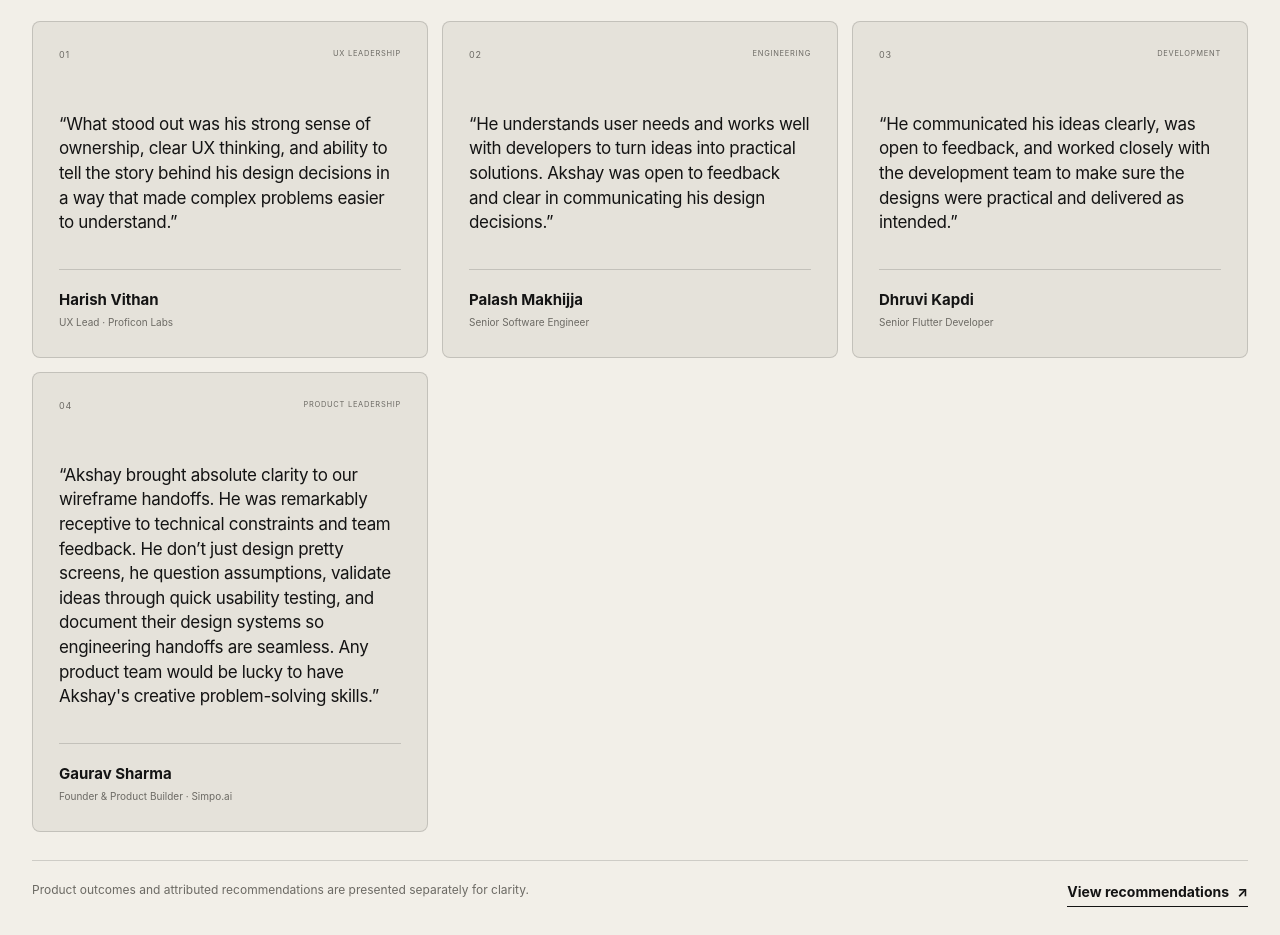
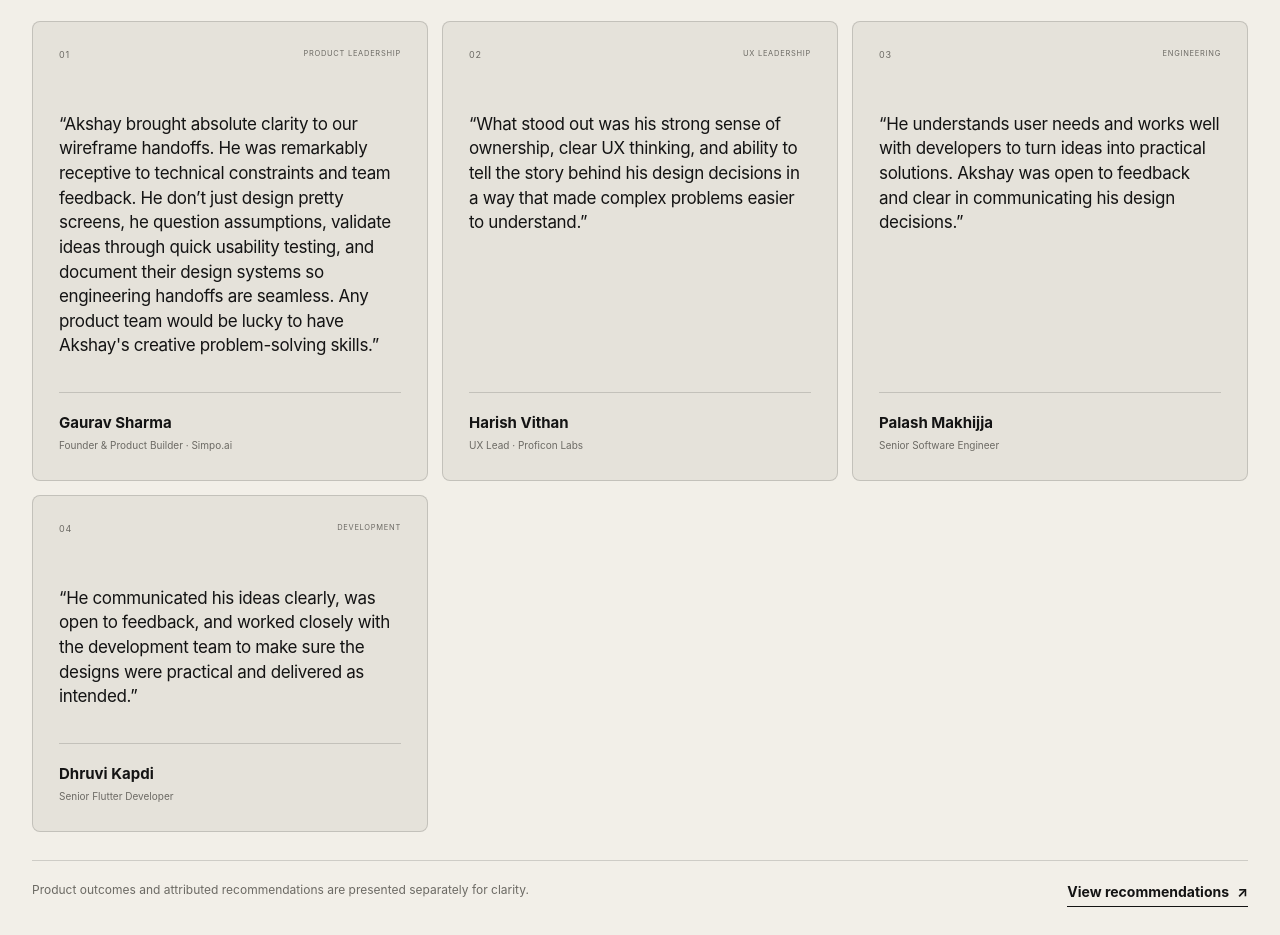
Before and after one commit to Akshayux/akshay-portfolio, a Next.js app: page / in a window 1280 px wide. Shown: the part 4375-5310 px from the top of the page. Built offline with nearby package versions, Linux system fonts and the light colour scheme.

Commit message:
Reorder testimonial recommendations

```diff
--- a/app/testimonials-reveal.tsx
+++ b/app/testimonials-reveal.tsx
@@ -1,4 +1,10 @@
 const recommendations = [
+  {
+    name: 'Gaurav Sharma',
+    role: 'Founder & Product Builder · Simpo.ai',
+    perspective: 'Product leadership',
+    quote: "Akshay brought absolute clarity to our wireframe handoffs. He was remarkably receptive to technical constraints and team feedback. He don’t just design pretty screens, he question assumptions, validate ideas through quick usability testing, and document their design systems so engineering handoffs are seamless. Any product team would be lucky to have Akshay's creative problem-solving skills.",
+  },
   {
     name: 'Harish Vithan',
     role: 'UX Lead · Proficon Labs',
@@ -16,12 +22,6 @@ const recommendations = [
     role: 'Senior Flutter Developer',
     perspective: 'Development',
     quote: 'He communicated his ideas clearly, was open to feedback, and worked closely with the development team to make sure the designs were practical and delivered as intended.',
-  },
-  {
-    name: 'Gaurav Sharma',
-    role: 'Founder & Product Builder · Simpo.ai',
-    perspective: 'Product leadership',
-    quote: "Akshay brought absolute clarity to our wireframe handoffs. He was remarkably receptive to technical constraints and team feedback. He don’t just design pretty screens, he question assumptions, validate ideas through quick usability testing, and document their design systems so engineering handoffs are seamless. Any product team would be lucky to have Akshay's creative problem-solving skills.",
   },
 ];
 
```
